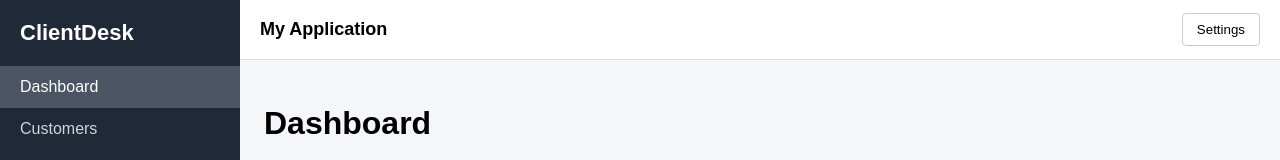
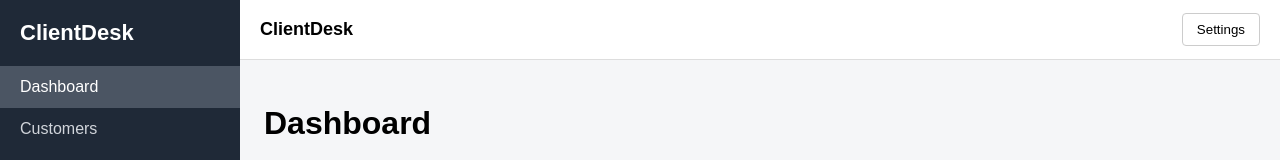
Before and after one commit to ljhannah74/ClientDesk, a React (Vite) app in the folder myapp.client/: page / in a window 1280 px wide. Shown: the top 160 px of the page. Built offline with nearby package versions, Linux system fonts and the light colour scheme; what ag-grid-react would draw is missing.

Commit message:
Rename application display branding to ClientDesk

```diff
--- a/myapp.client/src/components/Toolbar.tsx
+++ b/myapp.client/src/components/Toolbar.tsx
@@ -2,7 +2,7 @@ export default function Toolbar() {
     return (
         <header className="toolbar">
             <div className="toolbar-title">
-                My Application
+                ClientDesk
             </div>
 
             <div className="toolbar-actions">
```
